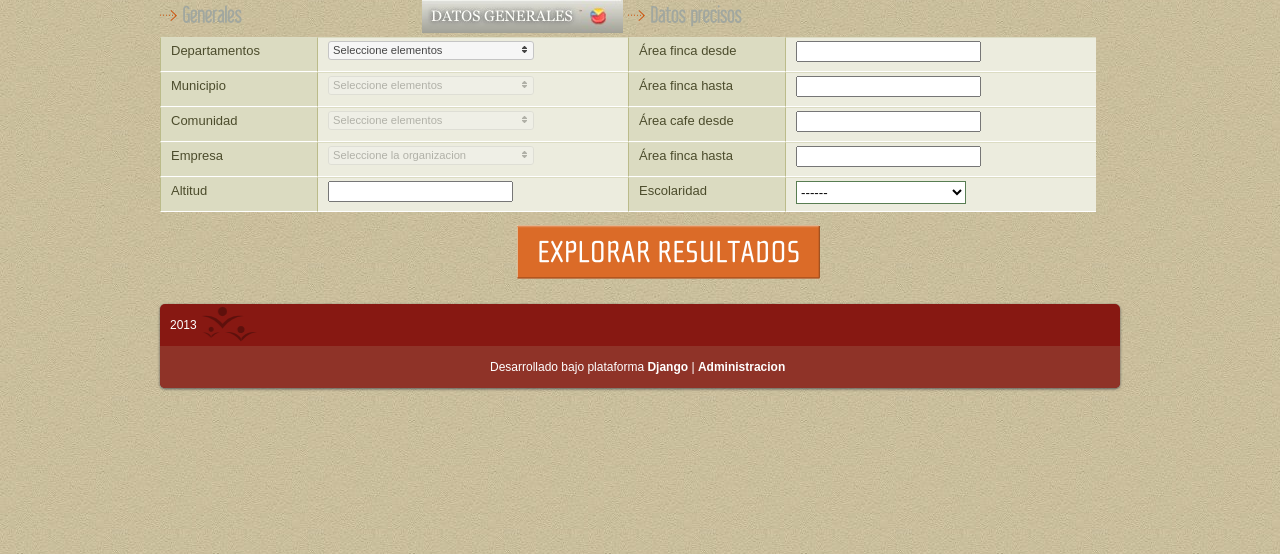
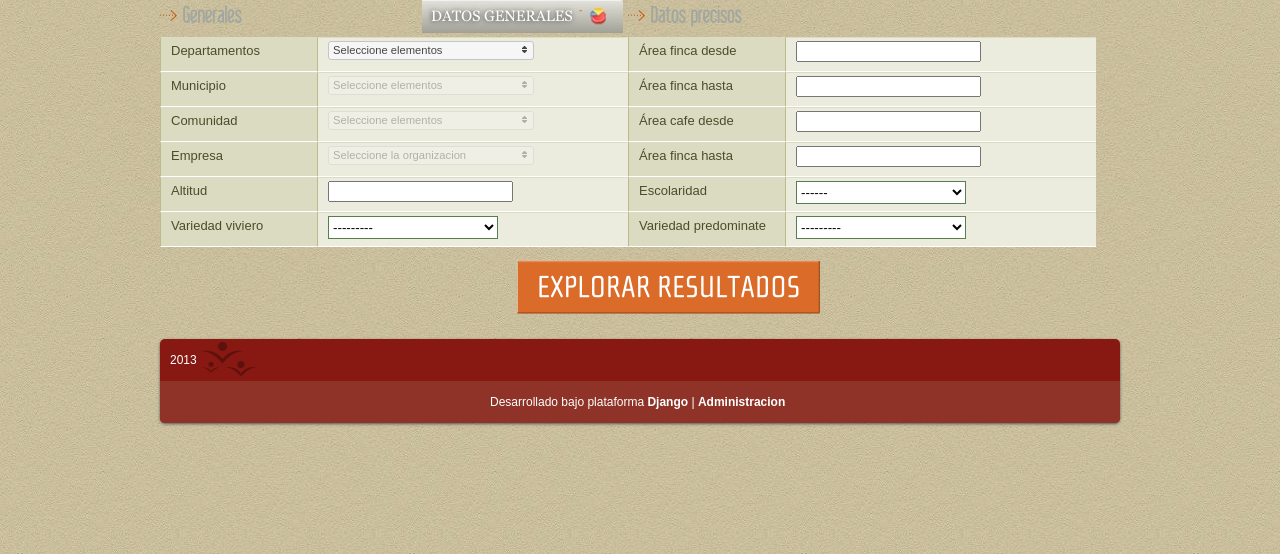
Before and after one commit to CARocha/estudiocafe, a Django app: page /consultar/ in a window 1280 px wide. Shown: the part 131-685 px from the top of the page. Run offline with Django 3.2, Linux system fonts and the light colour scheme; data comes from the database, SQL or seed files in the repository; data that the repository does not hold is empty; parts of the project's set-up code (start-up, migrations or seed data) failed here and were passed over; some libraries are stand-ins or nearby versions.

Commit message:
agregando mas filtros

```diff
--- a/templates/encuesta/consultar.html
+++ b/templates/encuesta/consultar.html
@@ -163,6 +163,9 @@
             <div class="label">{{form.altitud.label}}</div>
             <div class="filtros">{{form.altitud}}<br>{{form.altitud.errors}}</div>
             <div class="clean"></div>
+            <div class="label">{{form.variedad_viviero.label}}</div>
+            <div class="filtros">{{form.variedad_viviero}}<br>{{form.variedad_viviero.errors}}</div>
+            <div class="clean"></div>
 
         </div>
         <div class="lugar">
@@ -182,6 +185,9 @@
             <div class="label">{{form.escolaridad.label}}</div>
             <div class="filtros">{{form.escolaridad}}<br>{{form.escolaridad.errors}}</div>
             <div class="clean"></div>
+            <div class="label">{{form.variedad_predominate.label}}</div>
+            <div class="filtros">{{form.variedad_predominate}}<br>{{form.variedad_predominate.errors}}</div>
+            <div class="clean"></div>
 
         </div>
             {% if nono %}
```
